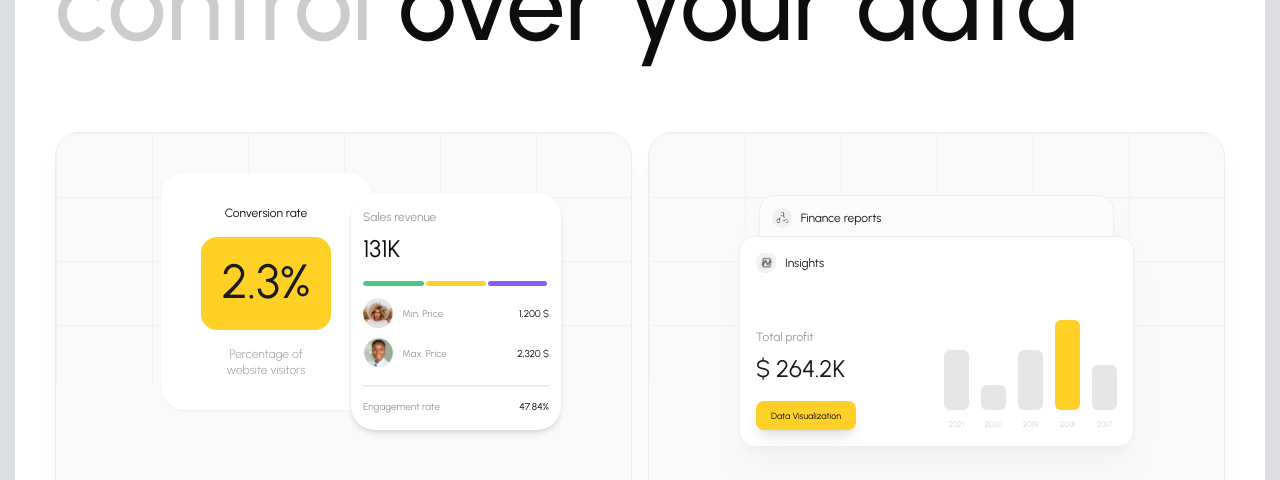
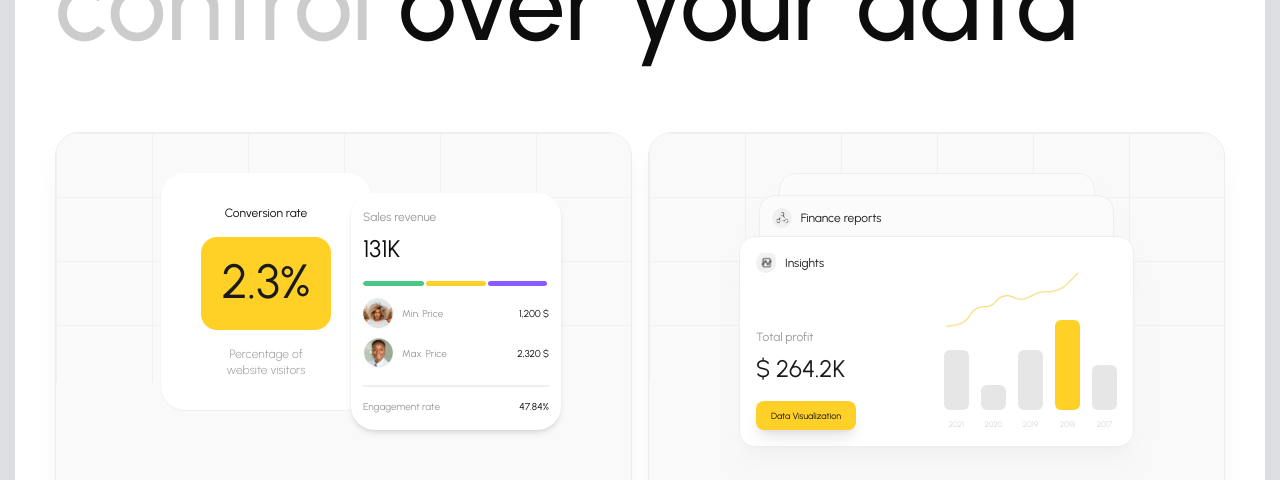
Before and after one commit to danieldare/nextjs_ramos, a Next.js app: page / in a window 1280 px wide. Shown: the part 3780-4260 px from the top of the page. Built offline with nearby package versions, Linux system fonts and the light colour scheme.

Commit message:
add graph line to graph

```diff
--- a/app/sections/data-control/index.tsx
+++ b/app/sections/data-control/index.tsx
@@ -31,9 +31,9 @@ export const DataControl = () => {
               </div>
             </div>
 
-            <div className="flex-1 relative p-[40px_90px] overflow-hidden rounded-3xl bg-[#F9F9F9] text-center mx-auto shadow-xl shadow-[#b0aeae27] border border-[#ededed] ">
-              <div className="absolute w-full h-1/2 bg-[#F9F9F9] top-0 left-0 bg-[linear-gradient(to_right,#f0f0f0_1px,transparent_1px),linear-gradient(to_bottom,#f0f0f0_1px,transparent_1px)] bg-[size:6rem_4rem]" />
-              <div className="bg-[#FBFBFB] w-[80%] mx-auto -z-2 rounded-t-2xl p-5 border border-[#EEEEEE] shadow-xl shadow-[#e1dcdc31] flex justify-center items-end gap-16">
+            <div className="flex-1 relative p-[40px_90px] z-10 overflow-hidden rounded-3xl bg-[#F9F9F9] text-center mx-auto shadow-xl shadow-[#b0aeae27] border border-[#ededed] ">
+              <div className="absolute w-full h-1/2 -z-10 bg-[#F9F9F9] top-0 left-0 bg-[linear-gradient(to_right,#f0f0f0_1px,transparent_1px),linear-gradient(to_bottom,#f0f0f0_1px,transparent_1px)] bg-[size:6rem_4rem]" />
+              <div className="bg-[#FBFBFB] relative w-[80%] mx-auto -z-2 rounded-t-2xl p-5 border border-[#EEEEEE] shadow-xl shadow-[#e1dcdc31] flex justify-center items-end gap-16">
                 {""}
               </div>
               <div className="bg-[#FBFBFB] w-[90%] relative -top-[20px] mx-auto -z-1 rounded-t-2xl p-3  border border-[#EEEEEE] shadow-xl shadow-[#e1dcdc31] flex justify-starrt items-end gap-16">
--- a/app/sections/data-control/monitoring-indicators.tsx
+++ b/app/sections/data-control/monitoring-indicators.tsx
@@ -25,8 +25,23 @@ export const MonitoringIndicators = () => {
 
 const BarChart = () => {
   return (
-    <div className="flex">
-      <div className="flex justify-center gap-3 items-end">
+    <div className="flex relative">
+      <motion.div
+        initial={{ width: "0", opacity: 0 }}
+        whileInView={{ width: "150px", opacity: 1 }}
+        transition={{ duration: 0.7, delay: 2 }}
+        viewport={{ once: false }}
+        className="absolute w-[150px] h-[100px] top-[-50px] -left-[0px]"
+      >
+        <Image
+          alt="user-connecting"
+          src="/images/graph-line.png"
+          width={150}
+          height={100}
+          objectFit="contain"
+        />
+      </motion.div>
+      <div className="flex justify-center gap-3 items-end max-h-[200px]">
         <BarChartItem bgColor="#E6E6E6" year="2021" height="60" />
         <BarChartItem bgColor="#E6E6E6" year="2020" height="25" />
         <BarChartItem bgColor="#E6E6E6" year="2019" height="60" />
```
Also changed, not shown: public/images/graph-line.png (added), public/images/graph-line2.png (added).
